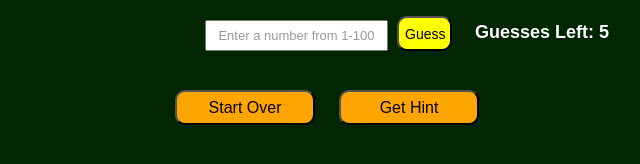
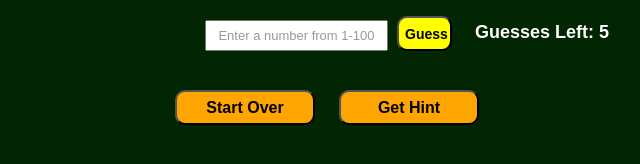
Before and after one commit to Rmoore424/Guessing-Game-Project, a plain HTML site: page index.html in a window 1280 px wide. Shown: the part 500-664 px from the top of the page, 310-950 px from the left. Drawn offline with nearby package versions, Linux system fonts and the light colour scheme.

Commit message:
added bold text to buttons

```diff
--- a/css/style.css
+++ b/css/style.css
@@ -131,6 +131,7 @@ box-shadow: 0 0 1px 2px #2E0C09 inset;
 	position: relative;
 	top: -1px;
 	font-size: 14px;
+	font-weight: bold;
 	text-align: center;
 	background-color: yellow;
 }
@@ -141,6 +142,7 @@ box-shadow: 0 0 1px 2px #2E0C09 inset;
 	background-color: orange;
 	border-radius: 10px;
 	font-size: 16px;
+	font-weight: bold;
 	margin-left: 330px;
 	margin-top: 20px;
 }
@@ -151,6 +153,7 @@ box-shadow: 0 0 1px 2px #2E0C09 inset;
 	background-color: orange;
 	border-radius: 10px;
 	font-size: 16px;
+	font-weight: bold;
 	margin-top: 20px;
 	margin-left: 20px;
 }
```
